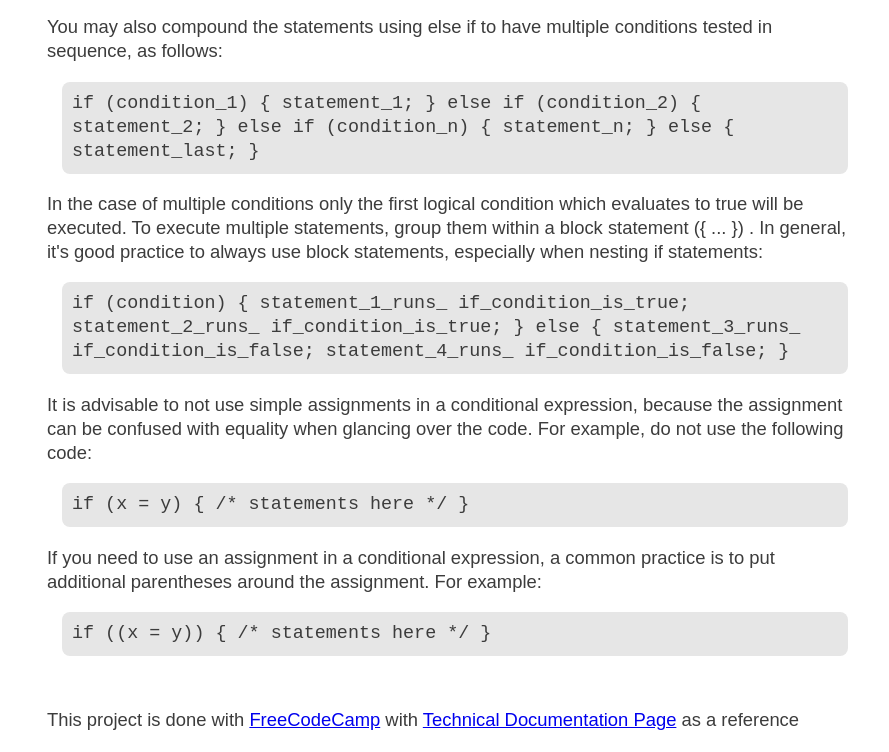
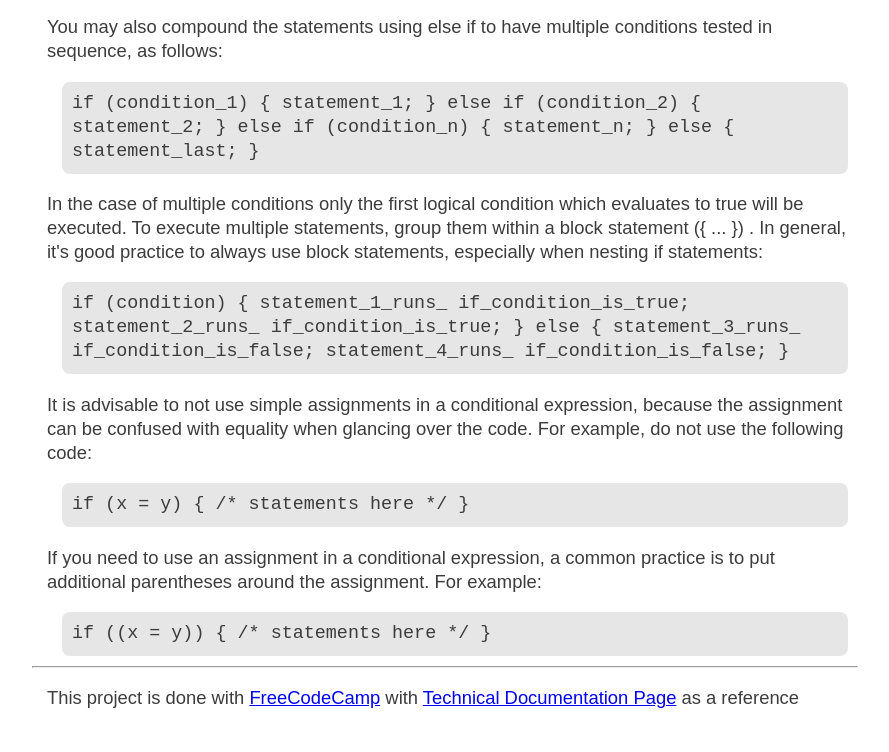
Before and after one commit to ADoggoWithALaptop/JavaScriptDoc, a plain HTML site: page index.html in a window 1280 px wide. Shown: the part 2226-2978 px from the top of the page, without its empty margins (288-1177 px from the left). After the commit the page ends 2956 px from the top, so only its background shows below. Drawn offline with Linux system fonts and the light colour scheme.

Commit message:
Update index.html

```diff
--- a/index.html
+++ b/index.html
@@ -97,7 +97,7 @@
             <p>It is advisable to not use simple assignments in a conditional expression, because the assignment can be confused with equality when glancing over the code. For example, do not use the following code: </p>
             <code>if (x = y) { /* statements here */ }</code>
             <p>If you need to use an assignment in a conditional expression, a common practice is to put additional parentheses around the assignment. For example: </p>
-            <code>if ((x = y)) { /* statements here */ }</code><br>
+            <code>if ((x = y)) { /* statements here */ }</code><hr>
         </section>
 		<p>This project is done with <a href='https://www.freecodecamp.org/learn/'>FreeCodeCamp</a> with <a href='https://technical-documentation-page.freecodecamp.rocks'>Technical Documentation Page</a> as a reference</p>
       </main>
```
